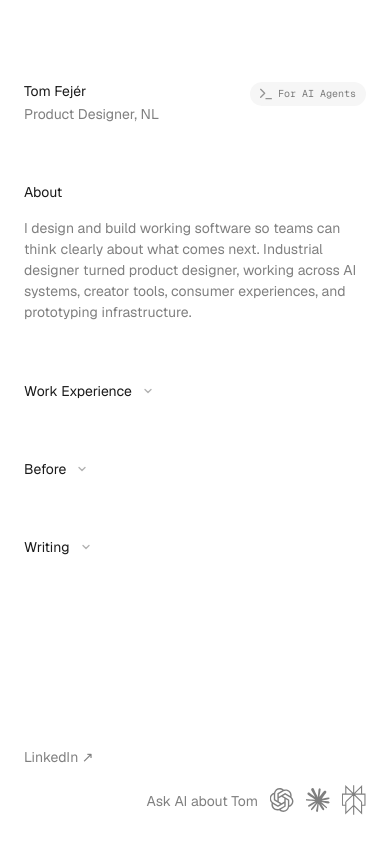
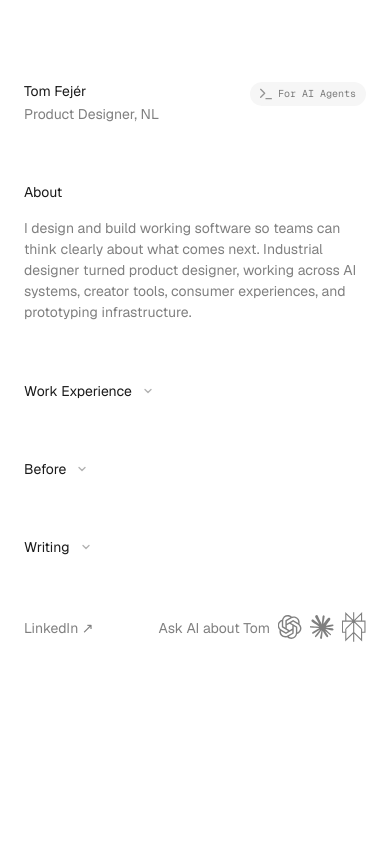
Before and after one commit to tomfejer/blog, a Next.js app: page / in a window 390 px wide. Built offline with nearby package versions, Linux system fonts and the light colour scheme.

Commit message:
fix mobile footer layout

```diff
--- a/app/page.tsx
+++ b/app/page.tsx
@@ -176,15 +176,18 @@ export default function Page() {
         </CollapsibleProfileSection>
       </Section>
 
-      <Section className="mt-auto !pb-8 !pt-[58px]">
-        <footer className="grid gap-5 text-sm sm:grid-cols-[130px_470px]">
+      <Section className="mt-[58px] !pb-8 !pt-0 sm:mt-auto sm:!pt-[58px]">
+        <footer className="grid grid-cols-[auto_auto] items-end gap-x-4 gap-y-3 text-sm">
           <div className="leading-[1.5] text-black/50">
-            <Link href="https://nl.linkedin.com/in/tomfejer" className="hover:text-black/90">
+            <Link
+              href="https://nl.linkedin.com/in/tomfejer"
+              className="whitespace-nowrap hover:text-black/90"
+            >
               LinkedIn ↗
             </Link>
           </div>
-          <div className="flex items-end justify-end gap-3">
-            <p className="leading-[1.5] text-black/50">Ask AI about Tom</p>
+          <div className="flex min-w-0 items-end justify-end gap-2 justify-self-end">
+            <p className="whitespace-nowrap leading-[1.5] text-black/50">Ask AI about Tom</p>
             {aiLinks.map((item) => (
               <Link
                 key={item.label}
```
Also changed, not shown: 1 other file (tests, documents, lock files or other folders).
